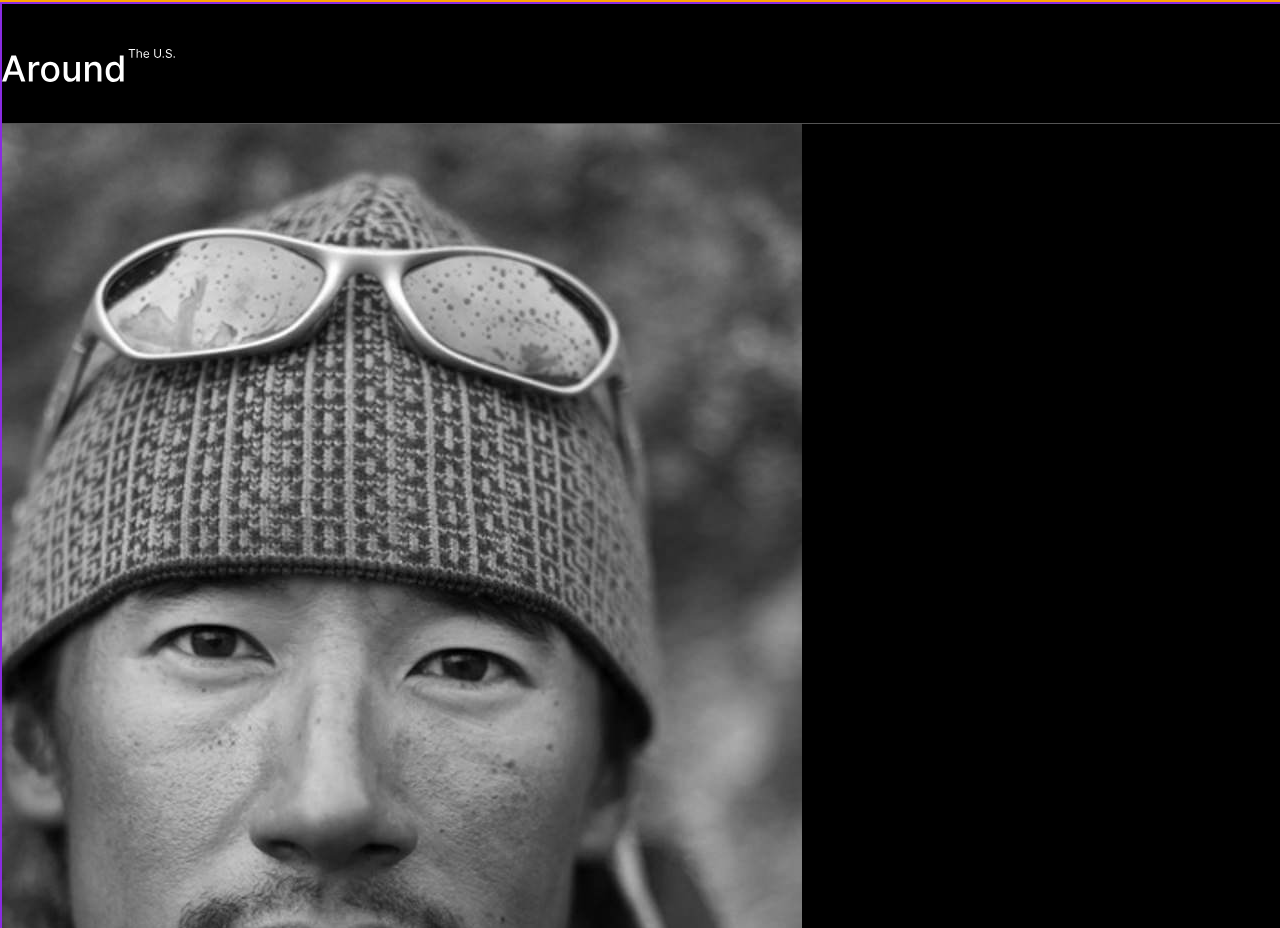
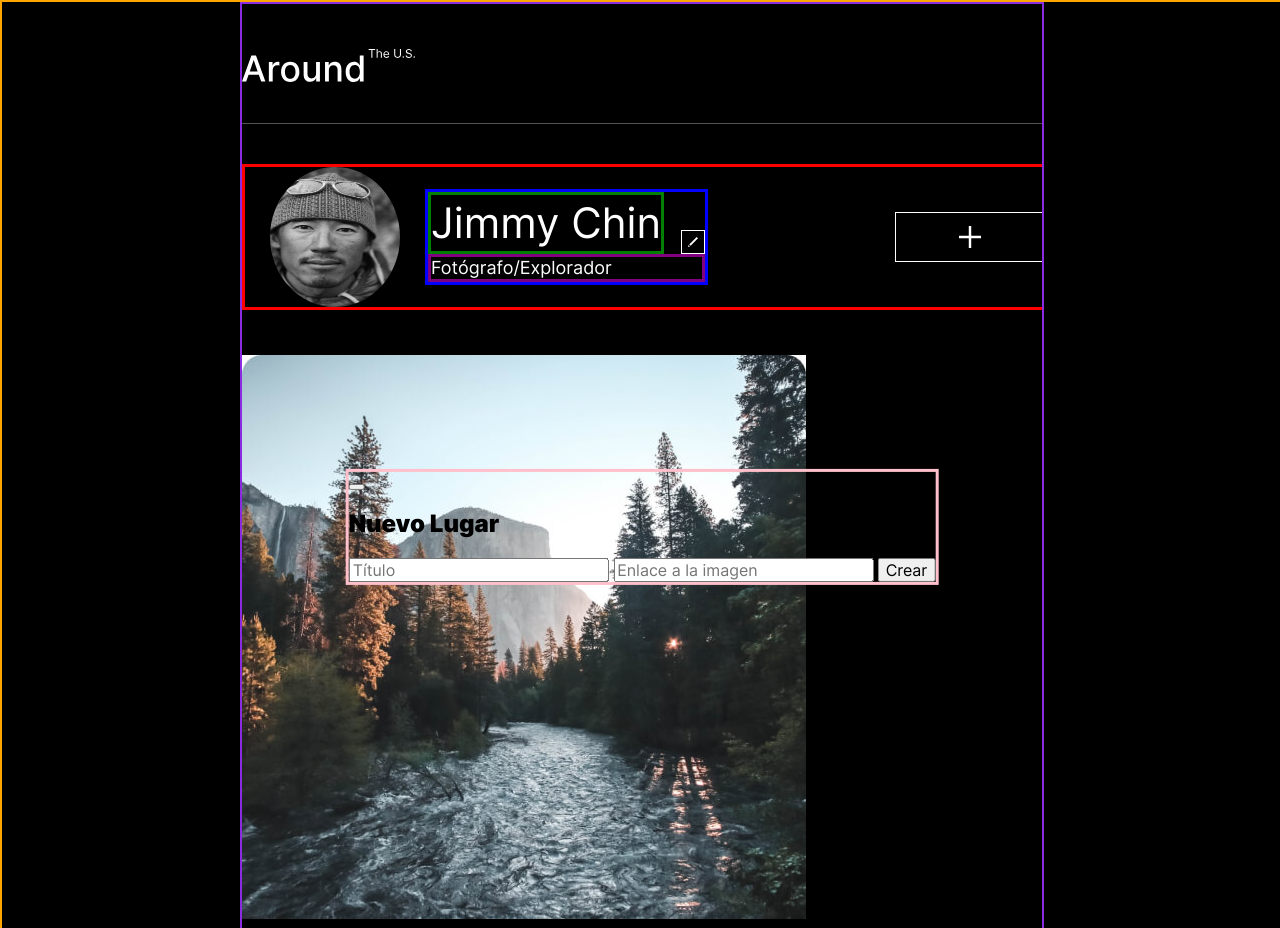
Before and after one commit to danva16/web_project_4_esp, a plain HTML site: page index.html in a window 1280 px wide. Shown: the top 928 px of the page. Drawn offline with Linux system fonts and the light colour scheme.

Commit message:
feat: crear nuestra sección del profile

```diff
--- a/blocks/body/body.css
+++ b/blocks/body/body.css
@@ -1,6 +1,9 @@
 .body {
   font-family: 'Inter', Arial, sans-serif;
+  font-style: normal;
   margin: 0;
+  max-width: 1280px;
+  min-width: 320px;
   width: 100%;
   border: solid 2px orange;
   display: flex;
--- a/blocks/button/__action/button__action_add.css
+++ b/blocks/button/__action/button__action_add.css
@@ -0,0 +1,6 @@
+.button__action_add {
+  margin: 0 0 0 auto;
+  width: 150px;
+  height: 50px;
+  background: url('../../../images/add__button.svg') center center no-repeat;
+}
--- a/blocks/button/__action/button__action_edit.css
+++ b/blocks/button/__action/button__action_edit.css
@@ -0,0 +1,7 @@
+.button__action_edit {
+  grid-area: button;
+  margin: 0 0 0 17px;
+  background: url('../../../images/edit__button.svg') center center no-repeat;
+  width: 24px;
+  height: 24px;
+}
--- a/blocks/button/button.css
+++ b/blocks/button/button.css
@@ -0,0 +1,5 @@
+.button {
+  margin: 0;
+  padding: 0;
+  border: 1px solid #ffffff;
+}
--- a/blocks/content/content.css
+++ b/blocks/content/content.css
@@ -1,5 +1,6 @@
 .content {
   border-top: 1px solid #545454;
+  margin: 0;
   display: flex;
   flex-direction: column;
   justify-content: flex-start;
--- a/blocks/page/page.css
+++ b/blocks/page/page.css
@@ -1,7 +1,6 @@
 .page {
   border: solid 2px blueviolet;
-  max-width: 1280px;
-  min-width: 300px;
+  max-width: 800px;
   width: 100%;
   overflow: hidden;
 }
--- a/blocks/profile/__data/profile__data.css
+++ b/blocks/profile/__data/profile__data.css
@@ -0,0 +1,11 @@
+.profile__data {
+  border: blue solid;
+  margin: 0;
+  display: grid;
+  grid-template-areas:
+  "name ."
+  "name button"
+  "employment employment";
+  width: max-content;
+  color: #ffffff;
+}
--- a/blocks/profile/__image/profile__image.css
+++ b/blocks/profile/__image/profile__image.css
@@ -0,0 +1,6 @@
+.profile__image {
+  margin: 0 25px;
+  width: 130px;
+  height: 140px;
+  border-radius: 50%;
+}
--- a/blocks/profile/__useremployment/profile__useremployment.css
+++ b/blocks/profile/__useremployment/profile__useremployment.css
@@ -0,0 +1,8 @@
+.profile__useremployment {
+  border: purple solid;
+  margin: 0;
+  font-weight: 400;
+  font-size: 18px;
+  line-height: 1.22;
+  grid-area: employment;
+}
--- a/blocks/profile/__username/profile__username.css
+++ b/blocks/profile/__username/profile__username.css
@@ -0,0 +1,9 @@
+.profile__username {
+  border: green solid;
+  margin: 0;
+  width: max-content;
+  font-weight: 500;
+  font-size: 42px;
+  line-height: 1.33;
+  grid-area: name;
+}
--- a/blocks/profile/profile.css
+++ b/blocks/profile/profile.css
@@ -0,0 +1,9 @@
+.profile {
+  border: red solid;
+  margin: 40px 0 0;
+  width: 100%;
+  display: flex;
+  flex-direction: row;
+  justify-content: flex-start;
+  align-items: center;
+}
--- a/index.html
+++ b/index.html
@@ -19,10 +19,11 @@
         <section class="profile">
           <img class="profile__image" src="./images/jimmyChin__image.jpg" alt="Imagen de perfil del retrato de Jacques Cousteau">
           <div class="profile__data">
-            <h2 class="profile__username"></h2>
+            <h2 class="profile__username">Jimmy Chin</h2>
             <button class="button button__action_edit"></button>
-            <p class="profile__useremployment"></p>
+            <p class="profile__useremployment">Fotógrafo/Explorador</p>
           </div>
+          <button class="button button__action_add"></button>
         </section>
 
         <section class="places">
@@ -43,7 +44,7 @@
       <div class="input">
         <input type="text" placeholder="Título" class="input__text input__text_type_title">
         <input type="url" placeholder="Enlace a la imagen" class="input__text input__text_type_image">
-        <button class="button__action_add">Crear</button>
+        <button class="button__action_create">Crear</button>
       </div>
     </div>
   <script src="./script/script.js"></script>
--- a/pages/index.css
+++ b/pages/index.css
@@ -27,3 +27,4 @@
 @import url('../blocks/button/__action/button__action_close.css');
 @import url('../blocks/button/__action/button__action_edit.css');
 @import url('../blocks/button/__action/button__action_trash.css');
+@import url('../blocks/button/__action/button__action_create.css');
```
Also changed, not shown: blocks/button/__action/button__action_create.css (added).
